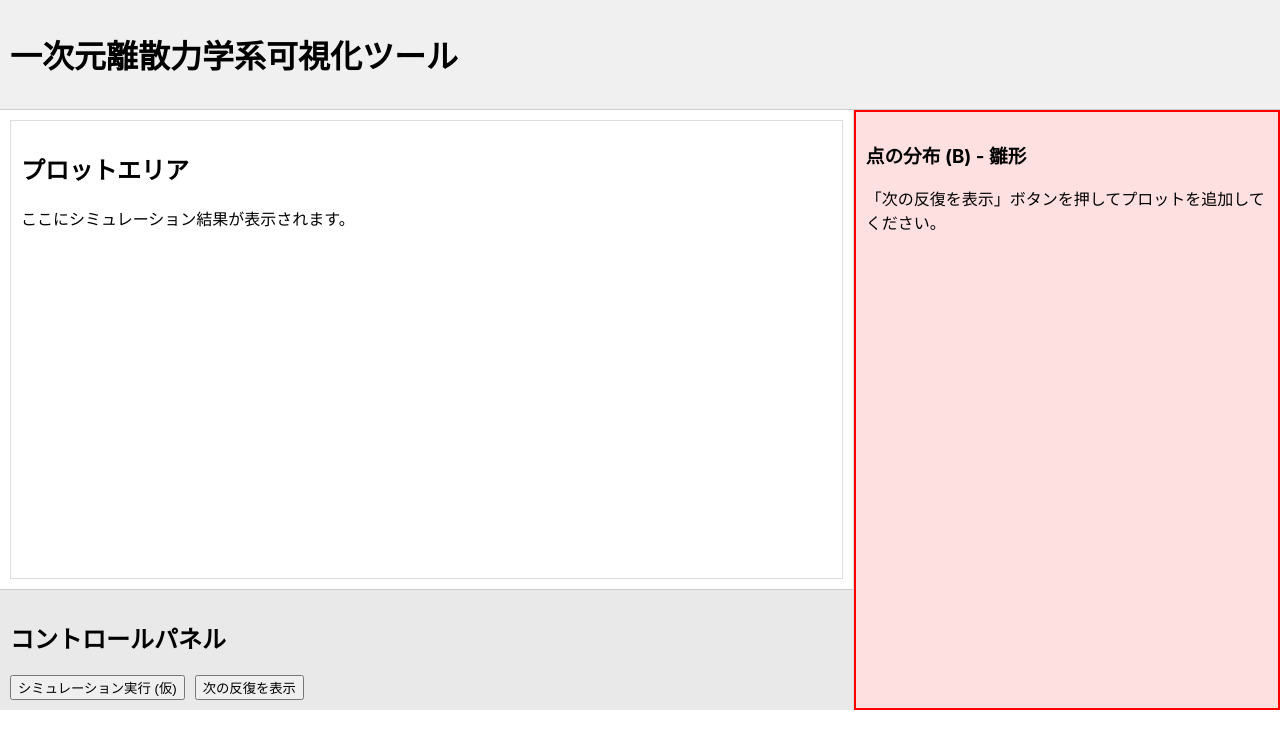
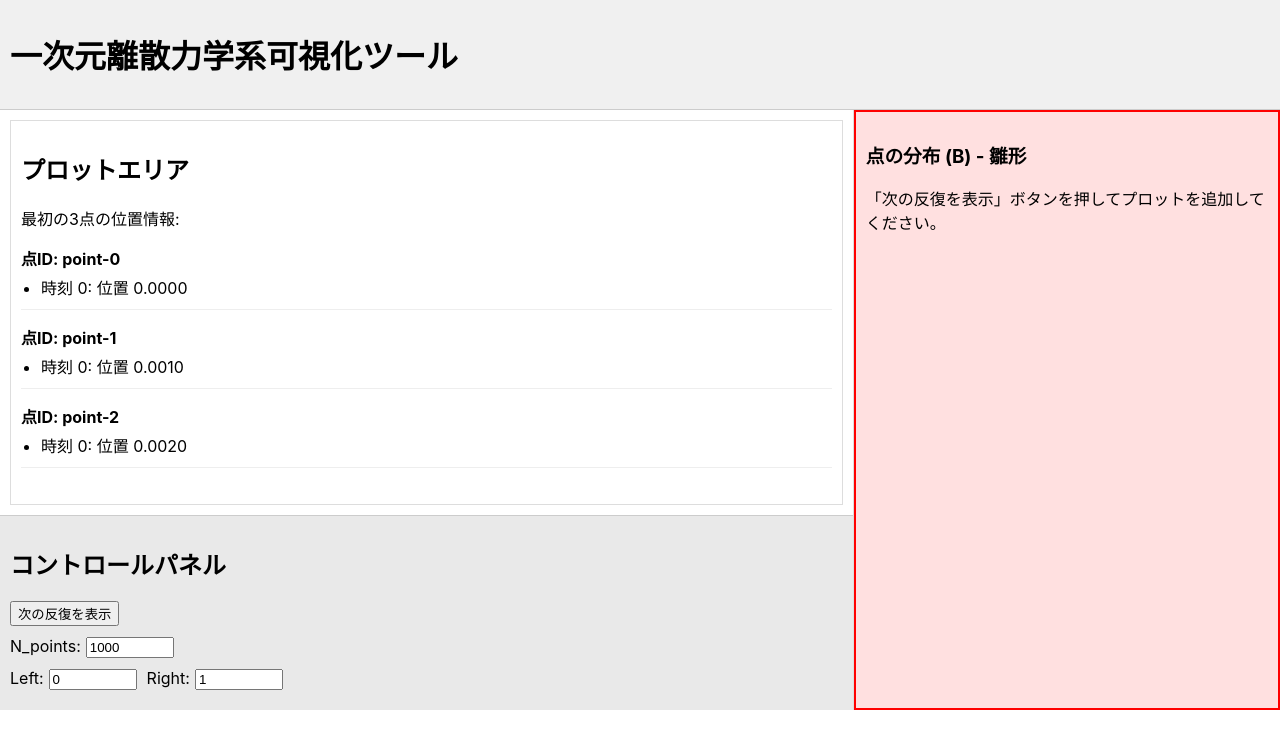
Before and after one commit to Terbium234/Dynamics1D, a React (Create React App) app: page / in a window 1280 px wide. Shown: the top 748 px of the page. Built offline with nearby package versions, Linux system fonts and the light colour scheme.

Commit message:
calc_points in app.js

```diff
--- a/src/App.js
+++ b/src/App.js
@@ -1,5 +1,5 @@
 // client/src/App.js
-import React,{useState } from 'react';
+import React,{useState ,useEffect} from 'react';
 import Header from './components/Header';
 import ControlPanel from './components/ControlPanel';
 import PlotArea from './components/PlotArea';
@@ -8,12 +8,65 @@ import B_Container from './components/B_Container';
 
 function App() {
   const [plotCount, setPlotCount] = useState(0); // 表示するB_i_Plotの数を管理
+  const [N_points, setN_points] = useState(1000); // N_pointsをstateで管理
+  const [left, setLeft] = useState(0); // leftをstateで管理
+  const [right, setRight] = useState(1); // rightをstateで管理
+  const [pointsData, setPointsData] = useState([]); // N個の点の時系列データを管理
 
   const handleAddPlot = () => {
     setPlotCount(prevCount => prevCount + 1);
   };
 
-  // シミュレーション実行のロジックは今回は変更しません
+  // N_pointsが変更されたときに点の初期データを生成する
+  useEffect(() => {
+  // N_points, left, right のいずれかが変更されるとこのフックが実行されます
+
+    // 条件1: N_pointsが0以下の場合の処理
+    if (N_points <= 0) {
+      setPointsData([]); // 点のデータを空にする
+      setPlotCount(0);   // B_i_Plotの数をゼロに戻す
+      return;
+    }
+
+    // 条件2: 点の初期位置を再計算
+    const step = (right - left) / (N_points > 1 ? N_points -1 : 1);
+    const initialPoints = Array.from({ length: N_points }, (_, i) => {
+      const initialX = N_points === 1 ? left + (right - left) / 2 : left + i * step;
+      return {
+        id: `point-${i}`,
+        positions: [{ time: 0, x: initialX }], // 時刻0の初期位置を登録
+      };
+    });
+    setPointsData(initialPoints); // 再計算された初期位置で点のデータを更新
+
+    // 条件3: B_i_Plotの数をゼロに戻す
+    setPlotCount(0); // plotCountを0にリセットし、時刻0のデータは表示準備完了状態とする
+
+  }, [N_points,left,right]);
+
+  // plotCountが変更されたとき（新しい反復が追加されたとき）に、
+  // 各点の新しい位置情報を生成して追加する
+  useEffect(() => {
+    // plotCountが0の場合は、初期状態（またはN_points変更直後）なので何もしない
+    if (plotCount === 0) {
+      // 時刻0のデータはN_pointsのuseEffectで設定済みなので、ここでは追加処理をしない
+      return;
+    }
+
+    setPointsData(prevPointsData => {
+      // pointsDataがまだ初期化されていない場合は何もしない（N_pointsのuseEffectで初期化される）
+      if (!prevPointsData || prevPointsData.length === 0) return prevPointsData;
+
+      return prevPointsData.map(point => ({
+        ...point,
+        positions: [
+          ...point.positions,
+          // 新しい時刻の位置。時刻は現在のplotCountの値とする
+          { time: plotCount, x: Math.random() * (right - left) + left } // 仮の位置データ (ランダム)
+        ]
+      }));
+    });
+  }, [plotCount]); // left, rightも依存配列に追加（位置計算に使うため）
 
   return (
     <div className="App">
@@ -21,12 +74,23 @@ function App() {
       <div className="main-content">
         {/* 左側のセクション：PlotAreaとControlPanelを縦に並べる */}
         <div className="left-section">
-          <PlotArea />
-          <ControlPanel onAddPlot={handleAddPlot} />
+          <PlotArea pointsData={pointsData} />
+          <ControlPanel
+            onAddPlot={handleAddPlot}
+            N_points={N_points}
+            setN_points={setN_points}
+            left={left}
+            setLeft={setLeft}
+            right={right}
+            setRight={setRight}
+          />
         </div>
         {/* 右側のセクション：B_Container */}
         <div className="right-section">
-          <B_Container plotCount={plotCount} />
+          <B_Container
+            plotCount={plotCount}
+            pointsData={pointsData} // 点のデータをB_Containerに渡す (時刻情報はplotCountやpositions内のtimeで判断)
+          />
         </div>
       </div>
       {/* <Footer /> 必要であれば */}
--- a/src/components/ControlPanel.js
+++ b/src/components/ControlPanel.js
@@ -1,21 +1,56 @@
 // client/src/components/ControlPanel.js
 import React from 'react';
 
-function ControlPanel({ onAddPlot }) {
+function ControlPanel({
+  onAddPlot,
+  N_points,
+  setN_points,
+  left,
+  setLeft,
+  right,
+  setRight
+}) {
+
 
   // ロジックを一旦削除
-  const handleSimulate = () => {
-    console.log("シミュレーション実行ボタンがクリックされました (処理なし)");
+  const handleIncrease = () => {
+    console.log("次の反復を表示ボタンがクリックされました (処理なし)");
   };
-  // const handleIncrease = () => { // onAddPlot を直接使うため不要に
-  //   console.log("次の反復を表示ボタンがクリックされました (処理なし)");
-  // };
 
   return (
     <aside style={{ padding: '10px', backgroundColor: '#e9e9e9', borderTop: '1px solid #ccc' /* PlotAreaとの区切り */ }}>
       <h2>コントロールパネル</h2>
-      <button onClick={handleSimulate} style={{ marginRight: '10px' }}>シミュレーション実行 (仮)</button>
-      <button onClick={onAddPlot}>次の反復を表示</button>
+      <div style={{ marginBottom: '10px' }}>
+        <button onClick={onAddPlot}>次の反復を表示</button>
+      </div>
+      <div style={{ marginBottom: '10px' }}>
+        <label htmlFor="n_points_input" style={{ marginRight: '5px' }}>N_points:</label>
+        <input
+          type="number"
+          id="n_points_input"
+          value={N_points}
+          onChange={(e) => setN_points(parseInt(e.target.value, 10))}
+          style={{ width: '80px' }}
+        />
+      </div>
+      <div style={{ marginBottom: '10px' }}>
+        <label htmlFor="left_input" style={{ marginRight: '5px' }}>Left:</label>
+        <input
+          type="number"
+          id="left_input"
+          value={left}
+          onChange={(e) => setLeft(parseFloat(e.target.value))}
+          style={{ width: '80px', marginRight: '10px' }}
+        />
+        <label htmlFor="right_input" style={{ marginRight: '5px' }}>Right:</label>
+        <input
+          type="number"
+          id="right_input"
+          value={right}
+          onChange={(e) => setRight(parseFloat(e.target.value))}
+          style={{ width: '80px' }}
+        />
+      </div>
     </aside>
   );
 }
--- a/src/components/PlotArea.js
+++ b/src/components/PlotArea.js
@@ -1,12 +1,37 @@
 // client/src/components/PlotArea.js
 import React from 'react';
 
-function PlotArea() {
+function PlotArea({ pointsData }) {
+  // 表示する点のインデックス (0, 1, 2)
+  const pointIndicesToShow = [0, 1, 2];
+  const pointsToDisplay = pointsData.filter((_, index) => pointIndicesToShow.includes(index));
+
   return (
     <main style={{ padding: '10px', flexGrow: 1, border: '1px solid #ddd', margin: '10px' }}>
       <h2>プロットエリア</h2>
-      {/* ここにグラフや可視化要素が配置されます */}
-      <p>ここにシミュレーション結果が表示されます。</p>
+      <p>最初の3点の位置情報:</p>
+      {pointsToDisplay.length > 0 ? (
+        <ul style={{ listStyleType: 'none', paddingLeft: 0 }}>
+          {pointsToDisplay.map(point => (
+            <li key={point.id} style={{ marginBottom: '15px', borderBottom: '1px solid #eee', paddingBottom: '10px' }}>
+              <strong>点ID: {point.id}</strong>
+              {point.positions.length > 0 ? (
+                <ul style={{ listStyleType: 'disc', paddingLeft: '20px', marginTop: '5px' }}>
+                  {point.positions.map(pos => (
+                    <li key={`${point.id}-time-${pos.time}`}>
+                      時刻 {pos.time}: 位置 {pos.x.toFixed(4)}
+                    </li>
+                  ))}
+                </ul>
+              ) : (
+                <p style={{ marginLeft: '20px', fontStyle: 'italic' }}>位置情報がありません。</p>
+              )}
+            </li>
+          ))}
+        </ul>
+      ) : (
+        <p>表示する点のデータがありません。コントロールパネルで設定後、「次の反復を表示」を押してください。</p>
+      )}
     </main>
   );
 }
```
